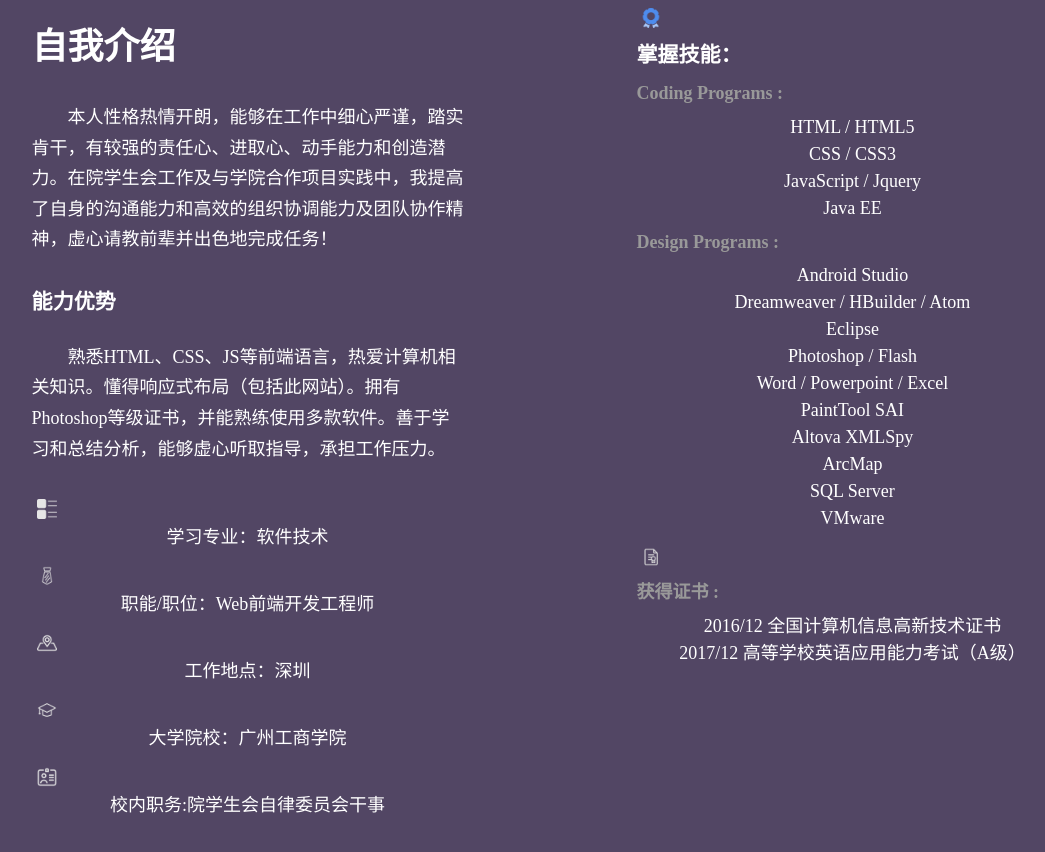
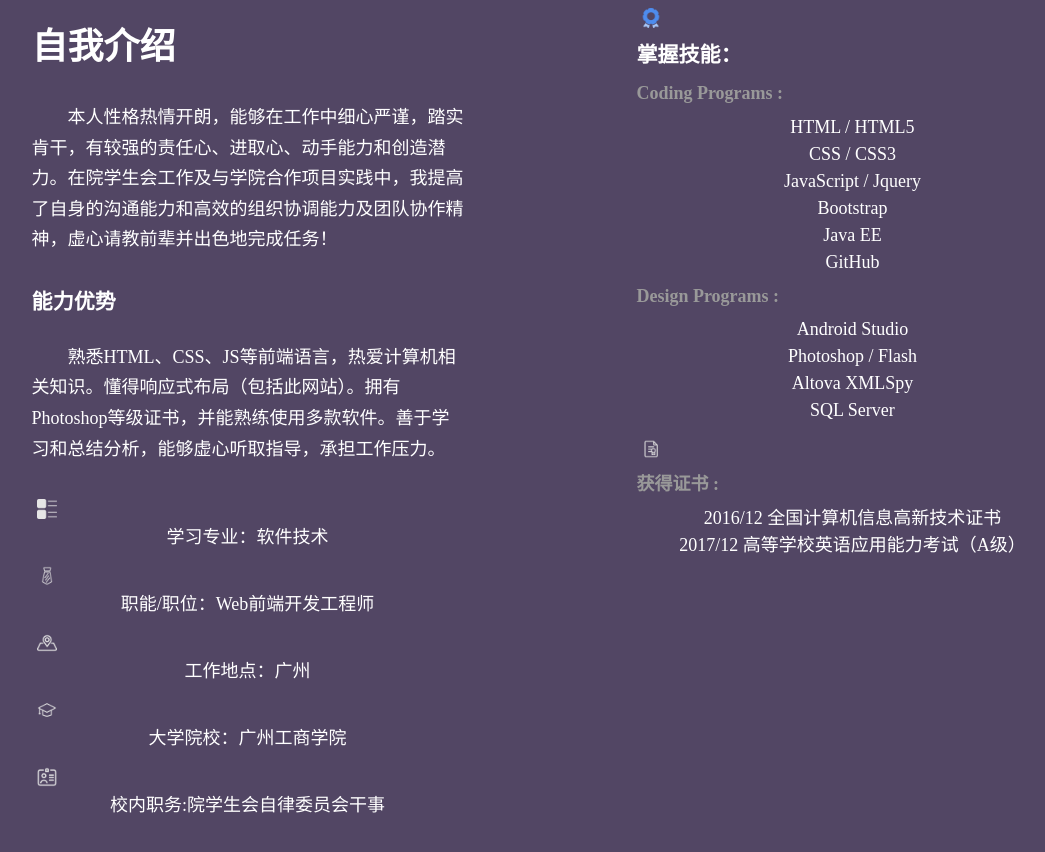
Before and after one commit to SenBer-poi/Personal-Homepage-me, a plain HTML site: page index.html in a window 1280 px wide. Shown: the part 1186-2038 px from the top of the page, without its empty margins (90-1135 px from the left). Drawn offline with Linux system fonts and the light colour scheme.

Commit message:
Personal Homepage-me

```diff
--- a/index.html
+++ b/index.html
@@ -84,7 +84,7 @@
                   <img src="img/item06.png" alt="网络错误，图片无法显示！">男 21岁 ( 1997 / 07 / xx )
                 </div>
                 <div class="first-tbody-text">
-                  <img src="img/item09.png" alt="网络错误，图片无法显示！">现居住深圳-福田区
+                  <img src="img/item09.png" alt="网络错误，图片无法显示！">现居住于广州
                 </div>
                 <div class="first-tbody-text">
                   <img src="img/item10.png" alt="网络错误，图片无法显示！">大学院校：广州工商学院
@@ -115,7 +115,7 @@
               </div>
               <div class="i">
                 <img src="img/item13.png" alt="网络错误，图片无法显示！">
-                <div class="t">工作地点：深圳</div>
+                <div class="t">工作地点：广州</div>
               </div>
               <div class="i">
                 <img src="img/item10.png" alt="网络错误，图片无法显示！">
@@ -136,18 +136,14 @@
               <div class="t1">HTML / HTML5</div>
               <div class="t1">CSS / CSS3</div>
               <div class="t1">JavaScript / Jquery</div>
+              <div class="t1">Bootstrap</div>
               <div class="t1">Java EE</div>
+              <div class="t1">GitHub</div>
               <h4>Design Programs :</h4>
               <div class="t1">Android Studio</div>
-              <div class="t1">Dreamweaver / HBuilder / Atom</div>
-              <div class="t1">Eclipse</div>
               <div class="t1">Photoshop / Flash</div>
-              <div class="t1">Word / Powerpoint / Excel</div>
-              <div class="t1">PaintTool SAI</div>
               <div class="t1">Altova XMLSpy</div>
-              <div class="t1">ArcMap</div>
               <div class="t1">SQL Server</div>
-              <div class="t1">VMware</div>
             </div>
             <div class="i">
               <img class="iix" src="img/item16.png" alt="网络错误，图片无法显示！">
```
Also changed, not shown: 1 other file.
